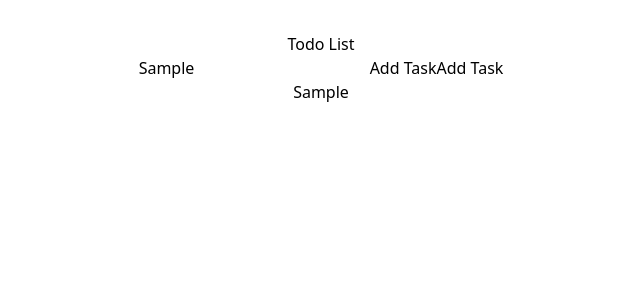
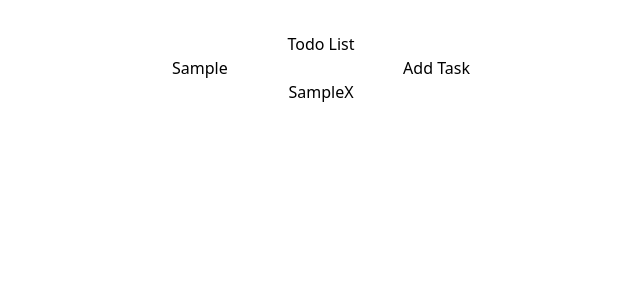
Before and after one commit to Xoliiiii/reactProject, a React (Vite) app in the folder todo-list/: page / in a window 1280 px wide. Both pictures are taken after typing "Sample" into the empty fields and a click on the button "Add Task". Shown: the top 300 px of the page, without its empty margins (319-959 px from the left). Built offline with nearby package versions, Linux system fonts and the light colour scheme.

Commit message:
Adding a button to remove the task from the list ?

```diff
--- a/todo-list/src/App.jsx
+++ b/todo-list/src/App.jsx
@@ -8,18 +8,26 @@ function App() {
   const [tasks, setTasks] = useState([]);
 
 //Need another state to track , to track the input
-const [input , setInput] = useState(" ");
+const [input , setInput] = useState("");
+
+
 
   async function addTask(task) {
     setTasks((currentTasks) => [...currentTasks, task]);
-    setInput("");
   }
 
   function displayInput (e){
     setInput(e.target.value);
   }
 
-  //State that will remove the input that has been set
+
+
+//function to remove button
+const removeItem = async (indexToRemove) => {
+setTasks(tasks.filter((_, index)=> index != indexToRemove))
+console.log("clicked")
+}
+
 
 
 
@@ -36,16 +44,19 @@ const [input , setInput] = useState(" ");
               addTask(input);
             }}
           />
-        {/* Adding a button  to remove the task */}
-        <RemoveTask/>
+
         </div>
         <div className="taskList mt-4">
-          <ul>
-            {tasks?.map((task, index) => (
-              <li key={index}>{task}</li>
-            ))}
-          </ul>
-        </div>
+  <ul>
+    {tasks?.map((task, index) => (
+      <li key={index}>
+        {/* Button should appear when the task is added  */}
+        {task}
+         <RemoveTask onClick={() => removeItem(index)}/>
+      </li>
+    ))}
+  </ul>
+</div>
       </div>
     </>
   );
--- a/todo-list/src/components/RemoveTask.jsx
+++ b/todo-list/src/components/RemoveTask.jsx
@@ -4,8 +4,8 @@ import { Button } from "@headlessui/react";
 function RemoveTask ({onClick}){
     return (
         <>
-          <Button className="rounded bg-pink-600 py-2 px-8 text-sm text-white data-[hover]:bg-pink-500 data-[active]:bg-pink-700" onClick = {onClick}>
-            Add Task
+          <Button className="rounded bg-pink-600 py-2 px-8 text-sm text-white data-[hover]:bg-pink-500 data-[active]:bg-pink-700 ml-4" onClick = {onClick}>
+            X
           </Button>
         </>
       );
--- a/todo-list/src/components/UserInput.jsx
+++ b/todo-list/src/components/UserInput.jsx
@@ -1,7 +1,7 @@
 import { Input } from "@headlessui/react";
 
 // eslint-disable-next-line react/prop-types
-function UserInput({ onBlur }) {
+function UserInput({ onBlur}) {
   return (
     <Input
       name="task"
```
